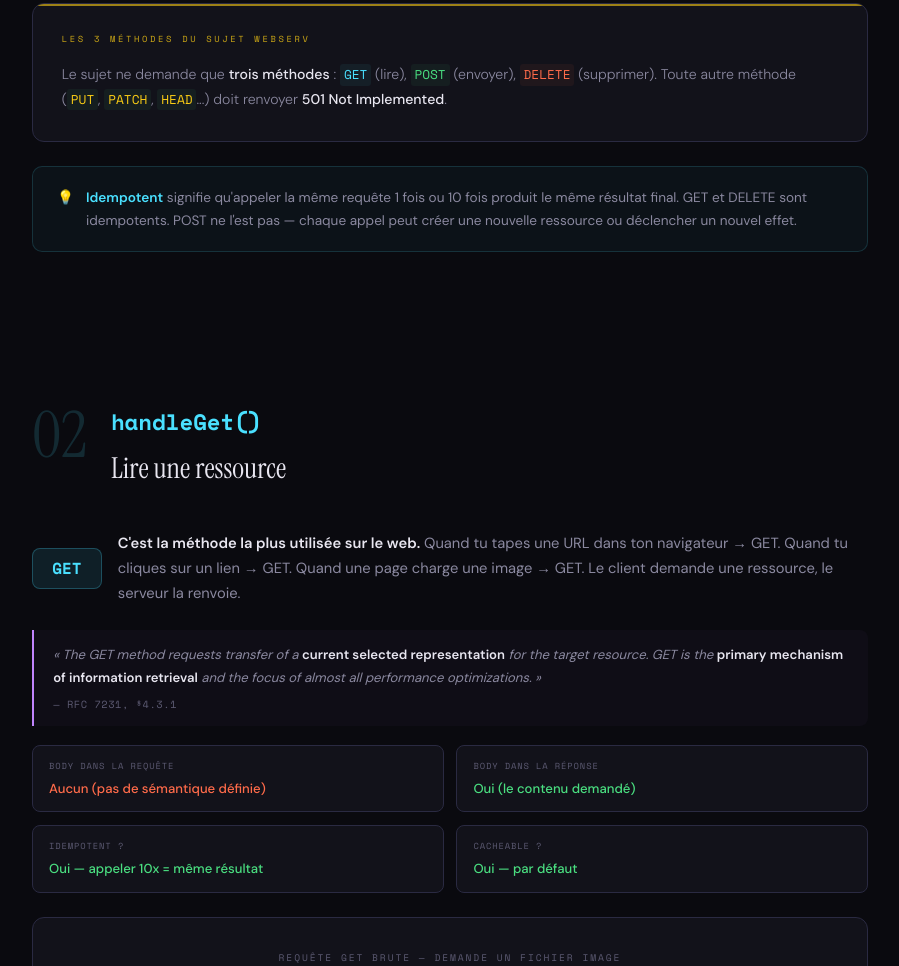
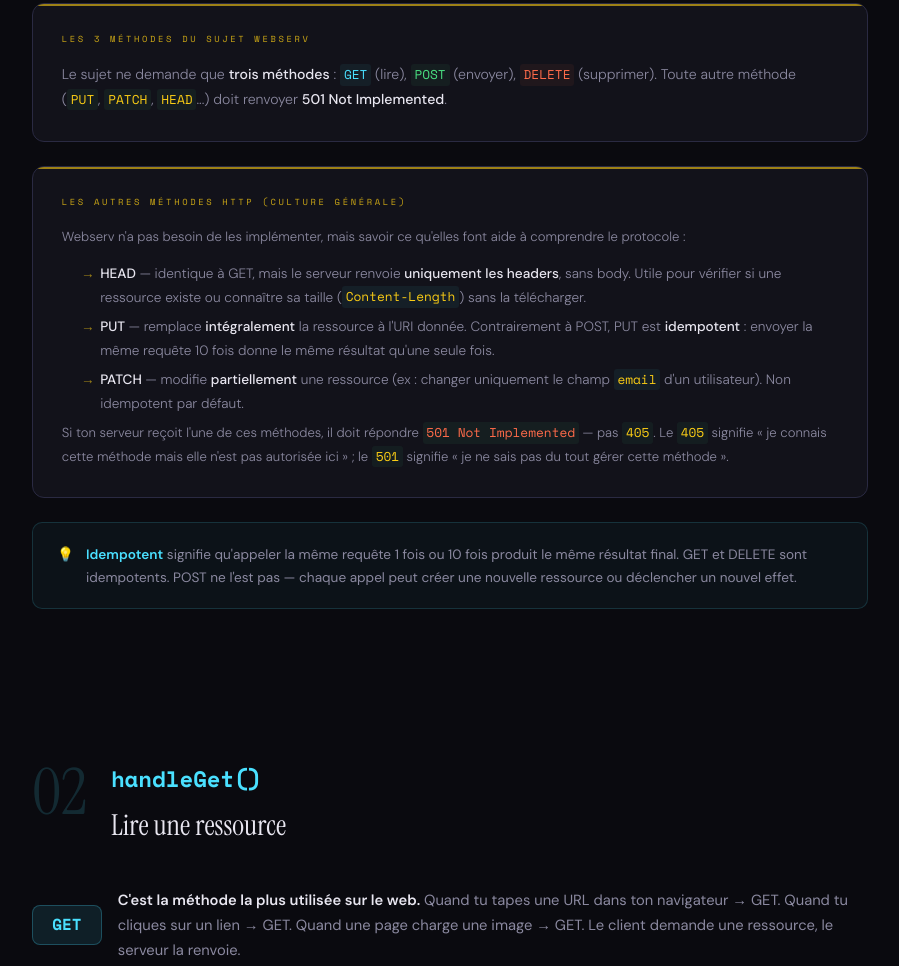
Before and after one commit to VYAntares/webserv, a plain HTML site: page webserv-studies/03-http-protocol/http-methods.html in a window 1280 px wide. Shown: the part 966-1932 px from the top of the page, without its empty margins (190-1089 px from the left). Drawn offline with nearby package versions, Linux system fonts and the light colour scheme.

Commit message:
modification erreurs

```diff
--- a/webserv-studies/03-http-protocol/http-methods.html
+++ b/webserv-studies/03-http-protocol/http-methods.html
@@ -82,6 +82,30 @@
         <code style="color:var(--accent-1); background:rgba(255,107,74,0.06);">DELETE</code> (supprimer).
         Toute autre méthode (<code>PUT</code>, <code>PATCH</code>, <code>HEAD</code>...) doit renvoyer
         <strong>501 Not Implemented</strong>.
+      </p>
+    </div>
+
+    <div class="panel" style="--step-color: var(--accent-5);">
+      <div class="panel-label">Les autres méthodes HTTP (culture générale)</div>
+      <p style="font-size: 0.82rem; color: var(--text-dim); line-height: 1.8;">
+        Webserv n'a pas besoin de les implémenter, mais savoir ce qu'elles font aide à comprendre le protocole :
+      </p>
+      <ul style="font-size: 0.82rem; color: var(--text-dim); line-height: 1.8; padding-left: 1.2rem;">
+        <li><strong style="color: var(--text);">HEAD</strong> — identique à GET, mais le serveur renvoie
+        <strong>uniquement les headers</strong>, sans body. Utile pour vérifier si une ressource existe
+        ou connaître sa taille (<code>Content-Length</code>) sans la télécharger.</li>
+        <li><strong style="color: var(--text);">PUT</strong> — remplace <strong>intégralement</strong> la
+        ressource à l'URI donnée. Contrairement à POST, PUT est <strong>idempotent</strong> : envoyer
+        la même requête 10 fois donne le même résultat qu'une seule fois.</li>
+        <li><strong style="color: var(--text);">PATCH</strong> — modifie <strong>partiellement</strong>
+        une ressource (ex : changer uniquement le champ <code>email</code> d'un utilisateur).
+        Non idempotent par défaut.</li>
+      </ul>
+      <p style="font-size: 0.82rem; color: var(--text-dim); line-height: 1.8;">
+        Si ton serveur reçoit l'une de ces méthodes, il doit répondre
+        <code style="color:var(--accent-1);">501 Not Implemented</code> — pas <code>405</code>.
+        Le <code>405</code> signifie « je connais cette méthode mais elle n'est pas autorisée ici » ;
+        le <code>501</code> signifie « je ne sais pas du tout gérer cette méthode ».
       </p>
     </div>
 
```
Also changed, not shown: webserv-studies/03-http-protocol/http-requete.html (+19 -0 lines), webserv-studies/04-Fichier-de-configuration/config-file-complete-guide.html (+1 -1 lines), webserv-studies/04-Fichier-de-configuration/config-terms-glossary.html (+1 -1 lines), webserv-studies/04-Fichier-de-configuration/nginx-config-foundations.html (+1 -1 lines).
